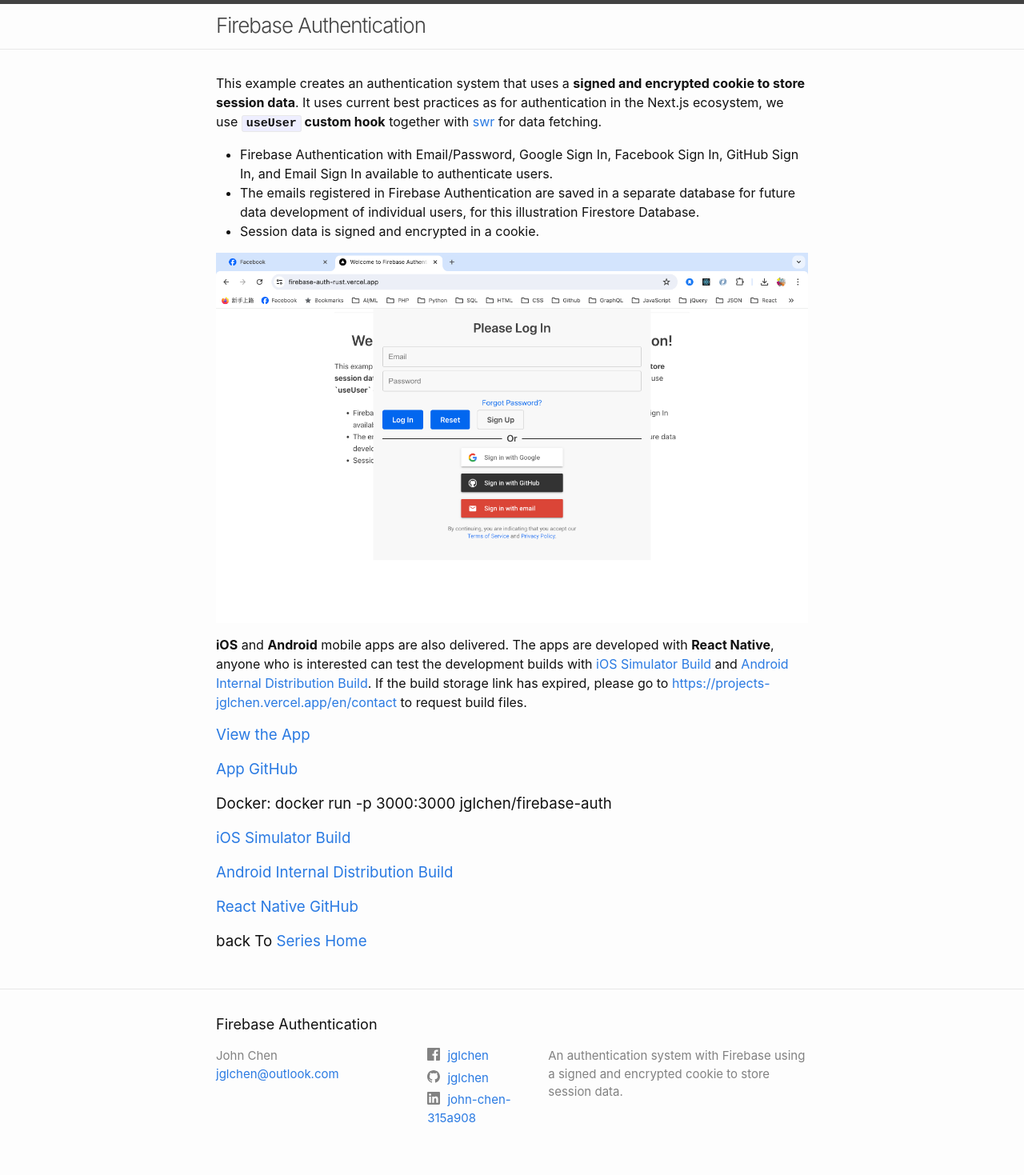
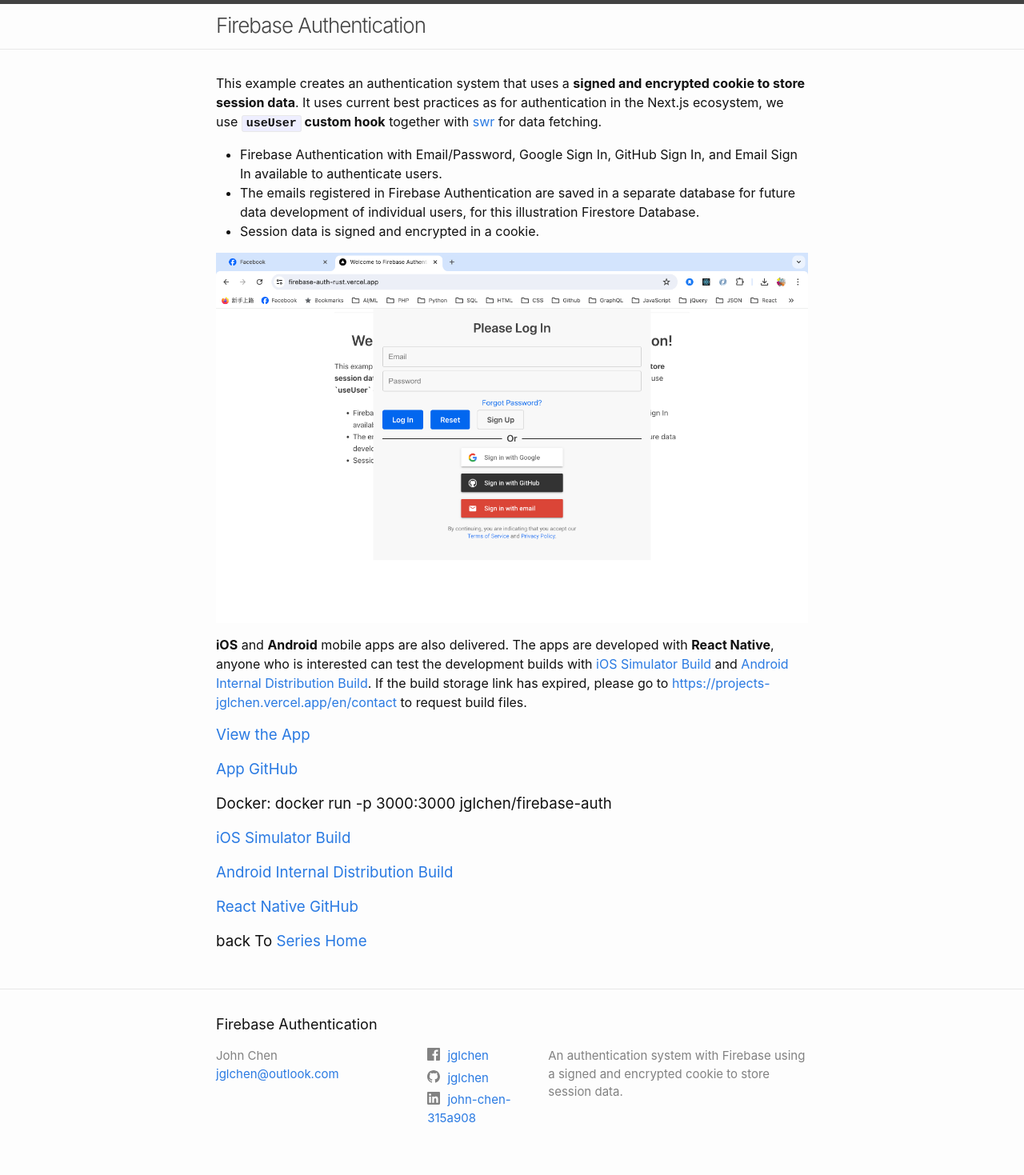
Before and after one commit to jglchen/firebase-auth, a Jekyll site: the page built from index.md, in a window 1280 px wide. Shown: the whole page at 80% size. Built offline with Jekyll 4.4.1, drawn with Linux system fonts in a browser that asks for light colours; comment, search, counter and statistics services are not loaded.

Commit message:
Update index.md

```diff
--- a/index.md
+++ b/index.md
@@ -10,7 +10,7 @@
 
 This example creates an authentication system that uses a **signed and encrypted cookie to store session data**. It uses current best practices as for authentication in the Next.js ecosystem, we use **`useUser` custom hook**  together with [swr](https://swr.vercel.app/) for data fetching.
 
-- Firebase Authentication with Email/Password, Google Sign In, Facebook Sign In, GitHub Sign In, and Email Sign In available to authenticate users.
+- Firebase Authentication with Email/Password, Google Sign In, GitHub Sign In, and Email Sign In available to authenticate users.
 - The emails registered in Firebase Authentication are saved in a separate database for future data development of individual users, for this illustration Firestore Database.
 - Session data is signed and encrypted in a cookie.
 
```
